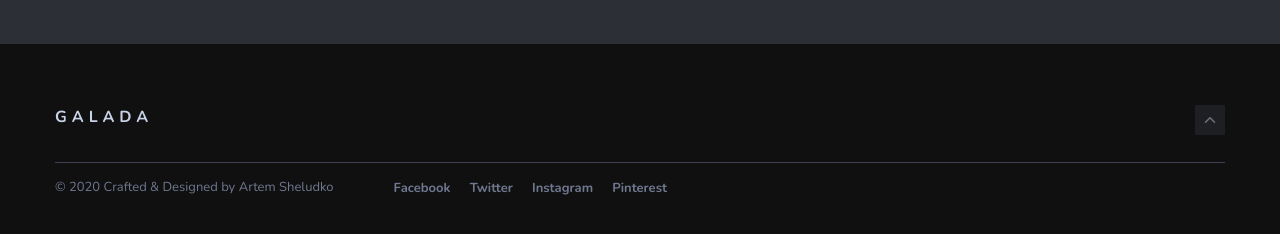
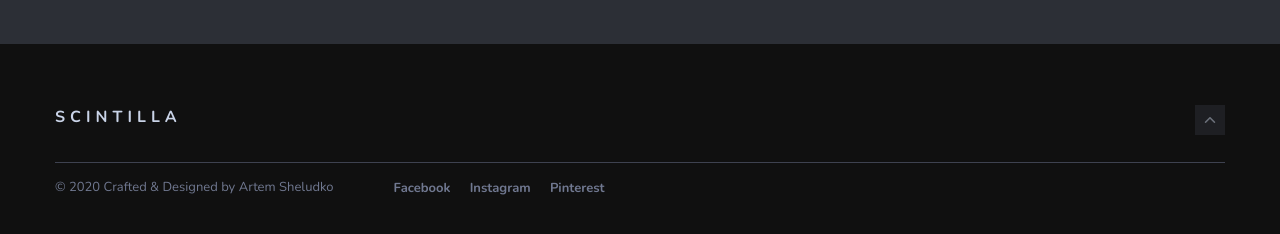
Before and after one commit to elacsta/scintilla, a Jekyll site: the page built from index.html, in a window 1280 px wide and 900 px high, scrolled down 1648 px. Shown: the part 648-882 px from the top of the window. Built offline with Jekyll 4.4.1, drawn with Linux system fonts in a browser that asks for light colours; nearby versions of some CDN libraries; the list of posts is cut into pages by our own code.

Commit message:
tweaks to footer

```diff
--- a/_includes/footer.html
+++ b/_includes/footer.html
@@ -4,7 +4,7 @@
       <div class="col col-12">
         <div class="footer-top">
           <h2 class="logo-title">
-            <a href="{{site.baseurl}}/" class="logo-text">Galada</a>
+            <a href="{{site.baseurl}}/" class="logo-text">SCINTILLA</a>
           </h2>
           <div class="top"><i class="ion ion-ios-arrow-up"></i></div>
         </div>
@@ -18,7 +18,7 @@
               <li><a href="{{ site.facebook }}">Facebook</a></li>
               {% else %} {% endif %}
 
-              {% if site.twitter %}
+              {% if site.linkedin %}
               <li><a href="{{ site.twitter }}">Twitter</a></li>
               {% else %} {% endif %}
 
@@ -26,7 +26,7 @@
               <li><a href="{{ site.instagram }}">Instagram</a></li>
               {% else %} {% endif %}
 
-              {% if site.pinterest %}
+              {% if site.youtube %}
               <li><a href="{{ site.pinterest }}">Pinterest</a></li>
               {% else %} {% endif %}
             </ul>
```
